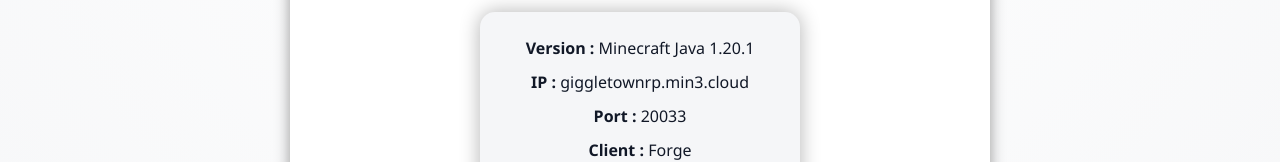
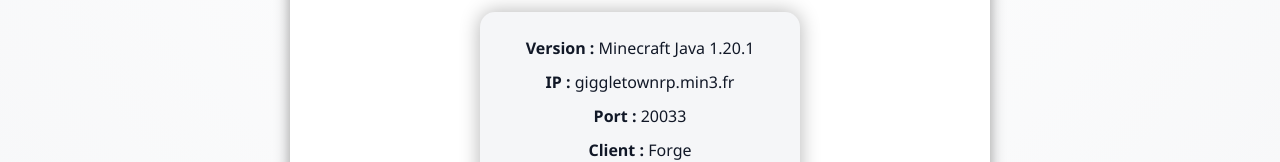
Before and after one commit to Surican23/Giggletownrp-V2, a React (Vite) app: page /rejoindre in a window 1280 px wide. Shown: the part 285-447 px from the top of the page. Built offline with nearby package versions, Linux system fonts and the light colour scheme.

Commit message:
Update server address from cloud to fr domain

```diff
--- a/src/pages/Rejoindre.tsx
+++ b/src/pages/Rejoindre.tsx
@@ -63,7 +63,7 @@
   "Clique sur 'Multijoueur'.",
   "Clique sur 'Ajouter un serveur'.",
   "Nom du serveur : Giggletown RP",
-  "Adresse du serveur : giggletownrp.min3.cloud",
+  "Adresse du serveur : giggletownrp.min3.fr",
   "Clique sur 'Terminé' puis rejoins le serveur.",
   "Bon jeu sur Giggletown RP !"
 ],
@@ -102,7 +102,7 @@
   "Clique sur 'Multijoueur'.",
   "Ajoute un serveur.",
   "Nom du serveur : Giggletown RP",
-  "Adresse du serveur : giggletownrp.min3.cloud",
+  "Adresse du serveur : giggletownrp.min3.fr",
   "Clique sur 'Terminé' puis rejoins le serveur.",
   "Bon jeu sur Giggletown RP !"
 ],
@@ -145,7 +145,7 @@
   "Clique sur 'Multijoueur'.",
   "Ajoute un serveur.",
   "Nom du serveur : Giggletown RP",
-  "Adresse du serveur : giggletownrp.min3.cloud",
+  "Adresse du serveur : giggletownrp.min3.fr",
   "Clique sur 'Terminé' puis rejoins le serveur.",
   "Bon jeu sur Giggletown RP !"
 ],
@@ -206,7 +206,7 @@
         }} className="theme-panel">
           {[
             { label: "Version", value: "Minecraft Java 1.20.1" },
-            { label: "IP", value: "giggletownrp.min3.cloud" },
+            { label: "IP", value: "giggletownrp.min3.fr" },
             { label: "Port", value: "20033" },
             { label: "Client", value: "Forge" },
           ].map(({ label, value }) => (
```
